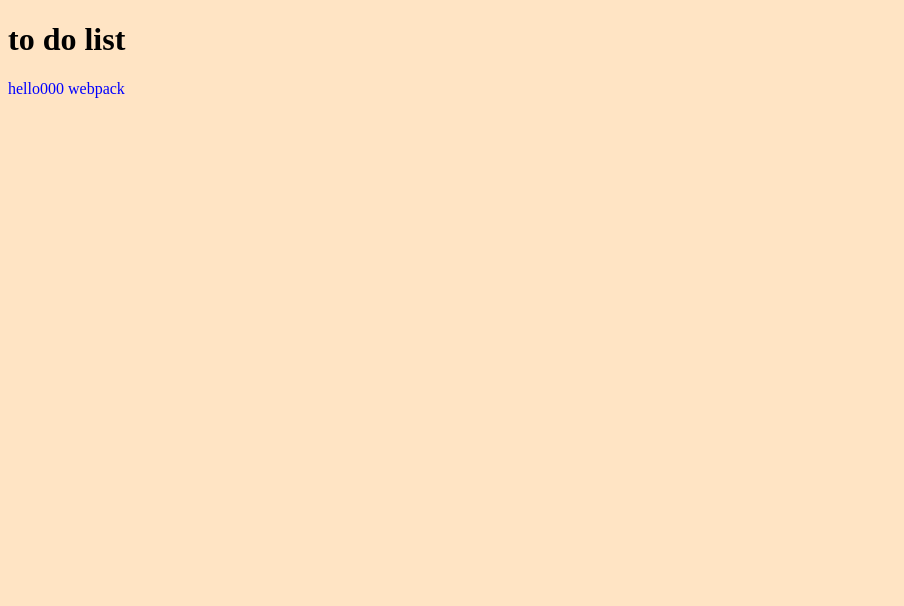
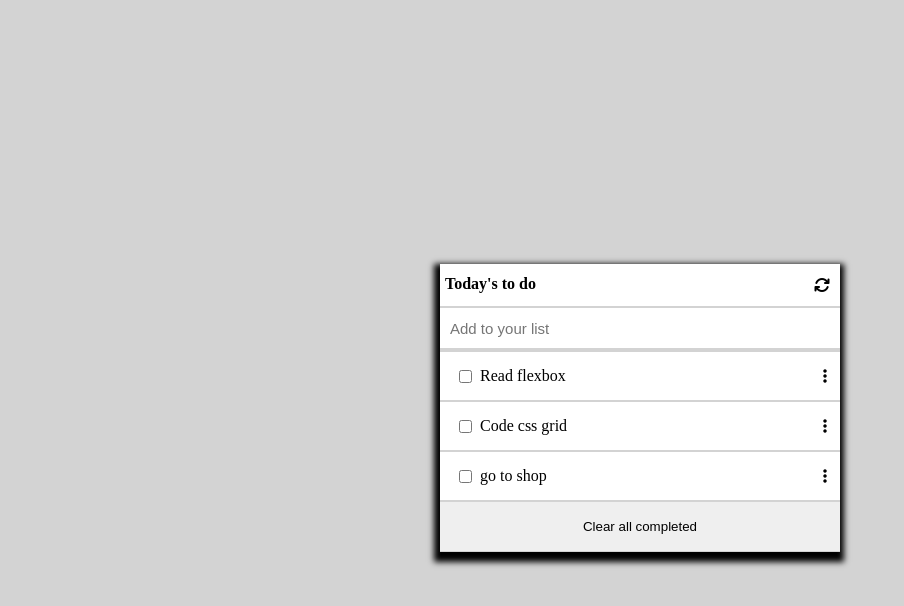
Before and after one commit to enocol/to-do-list_copy, a website built with webpack: page src/index.html in a window 1280 px wide. Shown: the whole page, without its empty margins (0-904 px from the left). Built offline with nearby package versions, Linux system fonts and the light colour scheme.

Commit message:
Edit index.html, index.js and styles.css

```diff
--- a/src/index.html
+++ b/src/index.html
@@ -3,9 +3,23 @@
   <head>
     <meta charset="UTF-8" />
     <meta name="viewport" content="width=device-width, initial-scale=1.0" />
-    <title>Wbpack Exercise</title>
+    <script
+      src="https://kit.fontawesome.com/1c14bb4d51.js"
+      crossorigin="anonymous"
+    ></script>
+    <title>To-do-list</title>
   </head>
   <body>
-    <h1>to do list</h1>
+    <section class="container">
+      <div class="to-do">
+        <div class="icon-container">
+          <span class="heading">Today's to do</span>
+          <i class="fa-solid fa-arrows-rotate rotate"></i>
+        </div>
+
+        <input type="text" class="input" placeholder="Add to your list" />
+        <div class="to-do-list"></div>
+      </div>
+    </section>
   </body>
 </html>
--- a/src/index.js
+++ b/src/index.js
@@ -1,13 +1,52 @@
 import _ from 'lodash';
 import './styles.css';
 
-function component() {
-  const element = document.createElement('div');
-  // lodash, now imported by this script
-  element.innerHTML = _.join(['hello000', 'webpack'], ' ');
-  element.classList.add('hello');
+const toDoList = [
+  {
+    description: 'Read flexbox',
+    completed: false,
+    index: 1,
+  },
+  {
+    description: 'Code css grid',
+    completed: false,
+    index: 2,
+  },
+  {
+    description: 'go to shop',
+    completed: false,
+    index: 3,
+  },
+];
 
-  return element;
+function renderTasks(todos) {
+  const todo = document.querySelector('.to-do-list');
+  const div2 = document.createElement('div');
+  div2.className = 'button-container';
+  const button = document.createElement('button');
+
+  todos.forEach((task) => {
+    const div1 = document.createElement('div');
+    const listItem = document.createElement('li');
+    const checkbox = document.createElement('input');
+    const div3 = document.createElement('div');
+    div3.className = 'icon';
+    div3.innerHTML = `<i class="fa-solid fa-ellipsis-vertical"></i>`;
+    checkbox.type = 'checkbox';
+    const div = document.createElement('div');
+    button.className = 'button';
+    button.innerText = 'Clear all completed';
+    div.className = 'task';
+    div1.className = 'taskcontainer';
+
+    listItem.textContent = task.description;
+    listItem.className = task.completed ? 'completed' : 'incomplete';
+    div.append(checkbox, listItem);
+    div1.append(div, div3);
+    todo.append(div1);
+  });
+  div2.append(button);
+  todo.append(div2);
 }
 
-document.body.append(component());
+renderTasks(toDoList);
--- a/src/styles.css
+++ b/src/styles.css
@@ -1,7 +1,102 @@
-body {
-  background-color: bisque;
+* {
+  box-sizing: border-box;
 }
 
-.hello {
-  color: blue;
+body {
+  background-color: lightgray;
 }
+
+.container {
+  display: flex;
+  justify-content: center;
+  align-items: center;
+  height: 100vh;
+}
+
+.to-do-list {
+  height: 200px;
+  width: 400px;
+}
+
+.to-do {
+  box-shadow: -1px 5px 6px 5px;
+  background-color: lightgray;
+}
+
+.input {
+  border: none;
+  width: 100%;
+  margin: 2px 0;
+  height: 40px;
+  font-size: 15px;
+  background-color: #fff;
+  padding: 10px;
+  outline: none;
+}
+
+.to-do-list li {
+  list-style: none;
+}
+
+.task {
+  display: flex;
+  gap: 5px;
+  align-items: center;
+  height: 40px;
+  padding: 10px;
+  margin: 2px 0;
+}
+
+.heading {
+  padding: 5px;
+  margin: 0 0 2px 0;
+  height: 40px;
+  display: flex;
+  align-items: center;
+  font-weight: bold;
+}
+
+.button {
+  width: 100%;
+  height: 100%;
+  border: none;
+}
+
+.button-container {
+  height: 49px;
+  display: flex;
+  justify-content: center;
+  align-items: center;
+}
+
+.taskcontainer {
+  display: flex;
+  justify-content: space-between;
+  align-items: center;
+  background-color: #fff;
+  margin: 2px 0;
+  padding: 2px 5px;
+}
+
+.icon {
+  width: 20px;
+  height: 20px;
+  display: flex;
+  justify-content: center;
+  align-items: center;
+}
+
+.icon-container {
+  display: flex;
+  justify-content: space-between;
+  align-items: center;
+  background: #fff;
+}
+
+.rotate {
+  padding-right: 10px;
+}
+
+.fa-ellipsis-vertical:hover {
+  cursor: col-resize;
+}
```
